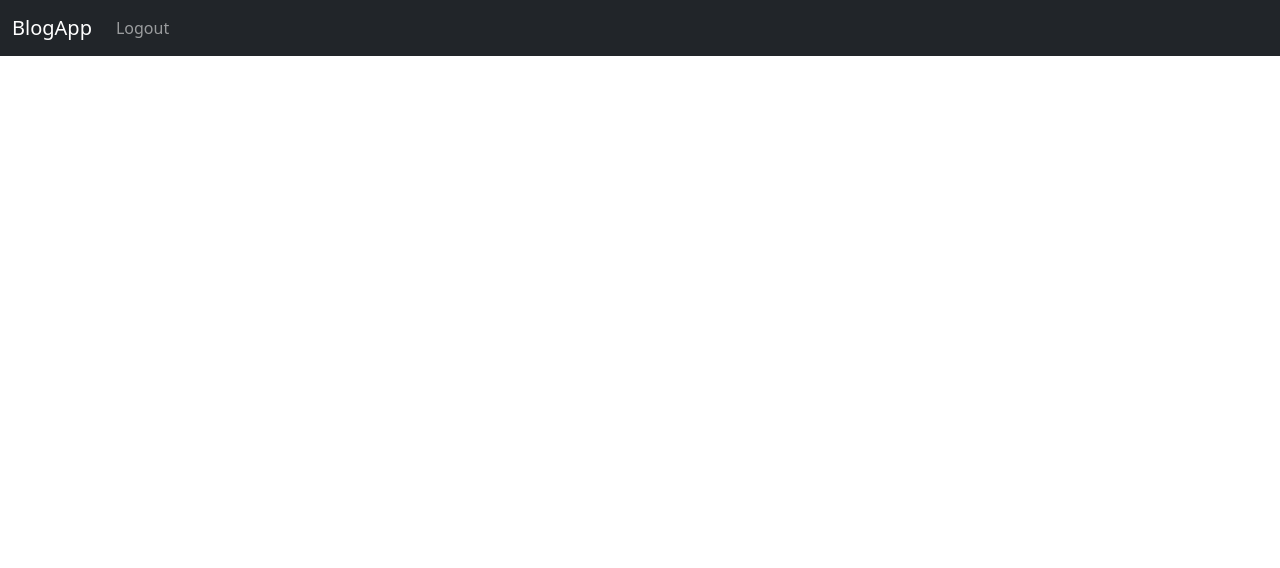
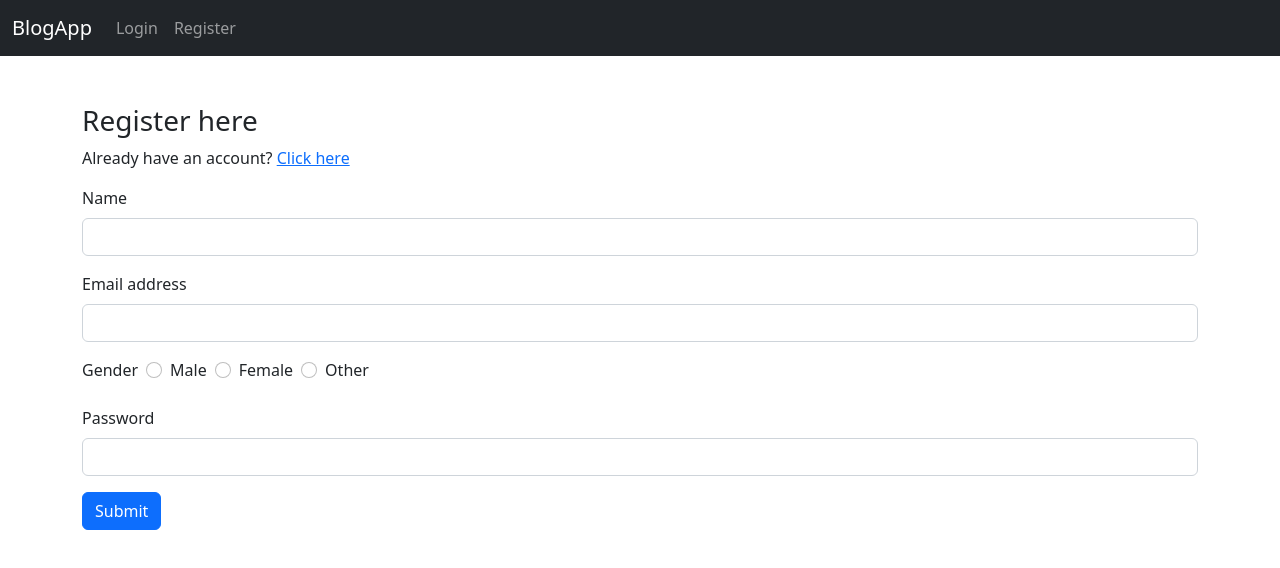
Before and after one commit to Yash16201/blogapp-laravel-react, a React (Create React App) app in the folder frontend-typescript/: page /register in a window 1280 px wide. Before the commit this address had no page. Shown: the top 568 px of the page. Built offline with nearby package versions, Linux system fonts and the light colour scheme.

Commit message:
Login Logout Bug fix

```diff
--- a/frontend-typescript/src/App.tsx
+++ b/frontend-typescript/src/App.tsx
@@ -7,16 +7,20 @@ import Navbar from './components/Navbar';
 import AddBlog from './components/AddBlog';
 import ViewBlog from './components/ViewBlog';
 import EditBlog from './components/EditBlog';
+import { RootState } from "./store";
+import { useDispatch, useSelector } from "react-redux";
+
 import logo from './logo.svg';
 
 function App() {
-  const user:string | null = localStorage.getItem('user');
-
+  const user:any = localStorage.getItem('user');
+  const isLoggedIn  = useSelector((state : RootState) => state.auth.isLoggedIn);
+  console.log(isLoggedIn);
   return (
     <div>
 
       {
-        user !== null || user !== "" && <div>
+        isLoggedIn == true && <div>
           <Navbar/>
           <Routes>
               <Route path='/' element={<Home/>}/>
@@ -27,15 +31,11 @@ function App() {
         </div>
       }
       {
-        user == null || user === ""  &&  <div>
+        isLoggedIn == false && <div>
           <Guest/>
         </div>
       }
 
-      {/* <Navbar/>
-        <Routes>
-             <Route path='/' element={<Home/>}/>
-        </Routes>  */}
 
     </div>
   );
--- a/frontend-typescript/src/components/Login.tsx
+++ b/frontend-typescript/src/components/Login.tsx
@@ -24,7 +24,6 @@ const Login = () => {
         .unwrap()
         .then(() => {
             navigate("/");
-            window.location.reload();
         })
         .catch(() => {
             console.log('error');
--- a/frontend-typescript/src/slices/auth.ts
+++ b/frontend-typescript/src/slices/auth.ts
@@ -79,6 +79,8 @@ const authSlice = createSlice({
             state.isLoggedIn = false;
         });
         builder.addCase(login.fulfilled, (state, action:PayloadAction<any>) => {
+            console.log('done');
+
             state.isLoggedIn = true;
             state.user = action.payload;
         });
```
